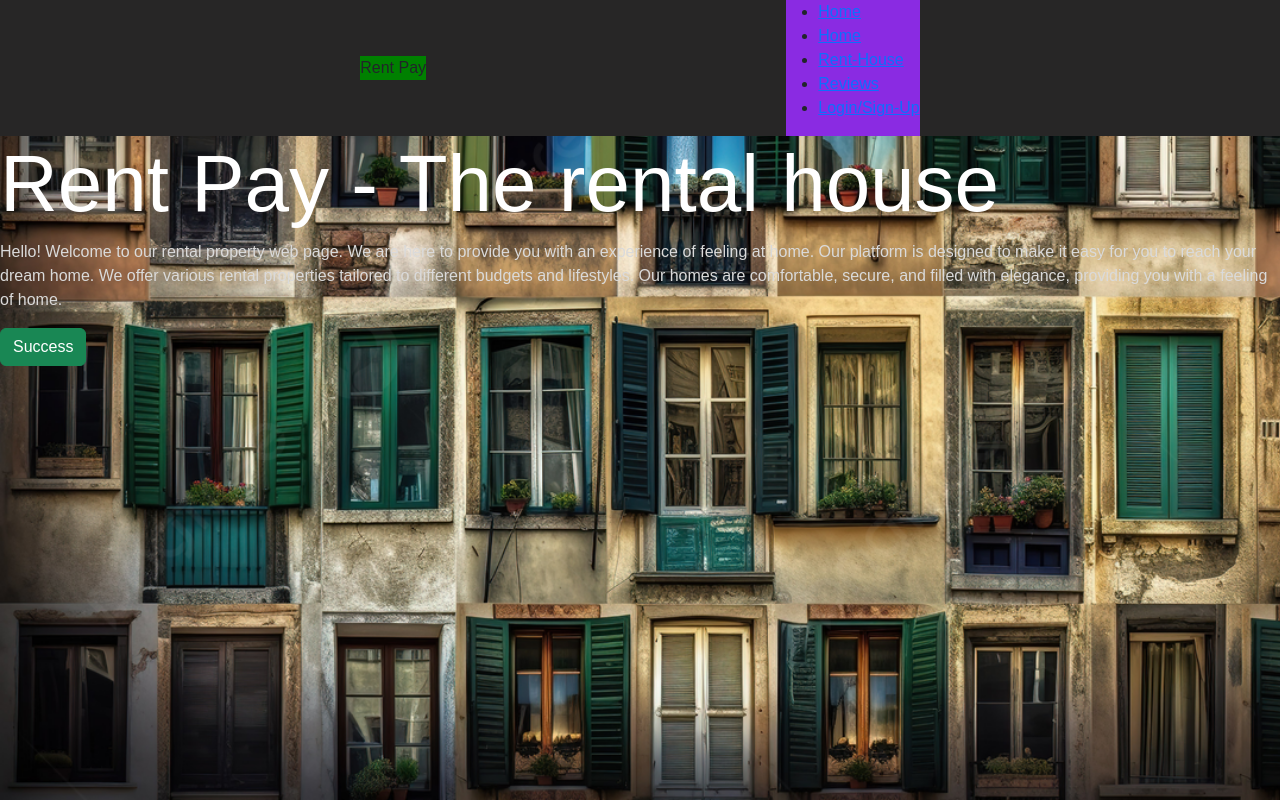
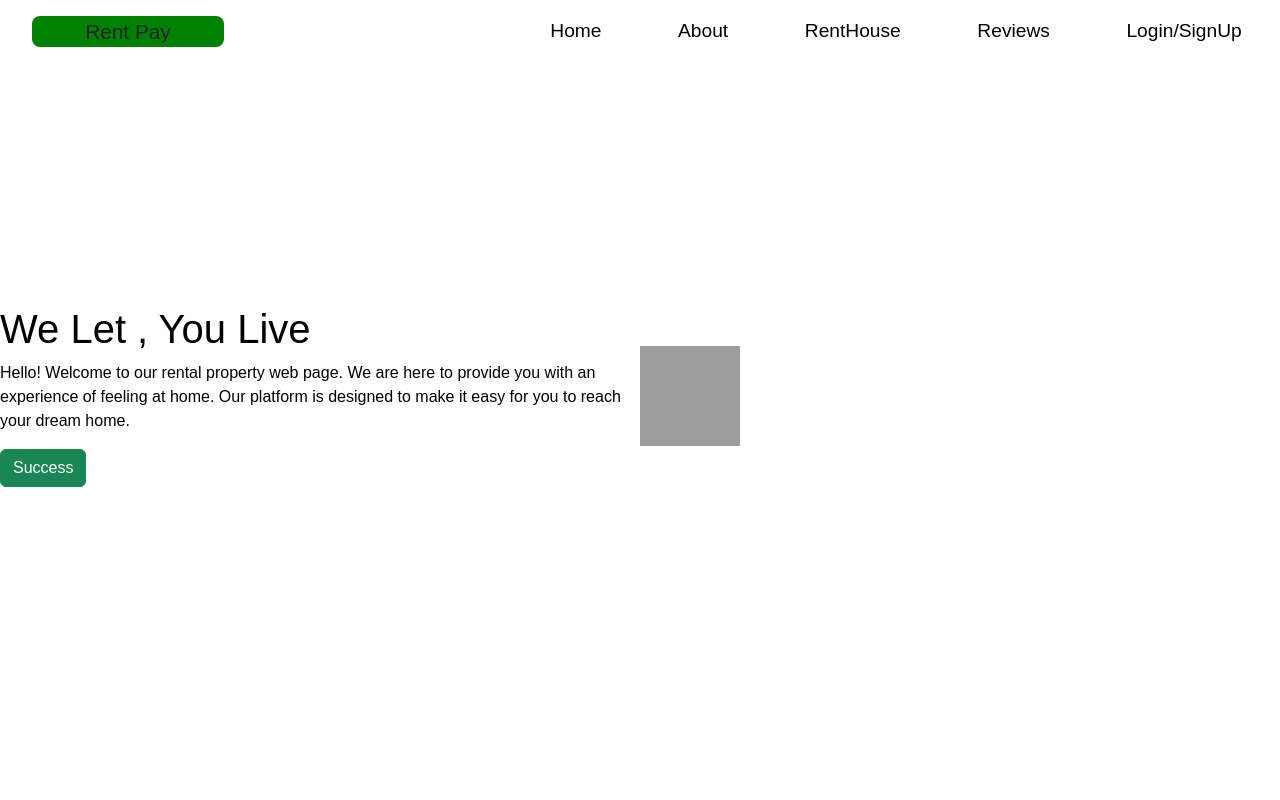
Before and after one commit to KayasSecret/Hackathon_KRKS, a PHP site: page / in a window 1280 px wide. Run offline with PHP 8.4, Linux system fonts and the light colour scheme; grey boxes are pictures that could not be loaded.

Commit message:
changed index

```diff
--- a/Hackathon/index.html
+++ b/Hackathon/index.html
@@ -24,28 +24,35 @@
 <body>
         <!--== Navigation Section ==-->
         <nav class="nav">
-        <div class="head-f1">Rent Pay</div>
+            <div class="head-f1">
+                Rent Pay
+            </div>
             <div class="head-f2">
-            <ul>
+                <ul class="nav_btn">
                     <li><a href="#Home">Home</a></li>
-                <li><a href="#About">Home</a></li>
-                <li><a href="#Rent-House">Rent-House</a></li>
+                    <li><a href="#About">About</a></li>
+                    <li><a href="#Rent-House">RentHouse</a></li>
                     <li><a href="#Reviews">Reviews</a></li>
-                <li><a href="#Login/Sign-Up">Login/Sign-Up</a></li>
+                    <li><a href="#Login/Sign-Up">Login/SignUp</a></li>
                 </ul>
             </div>
         </nav>
 
         <!--== Home Section ==-->
         <header class="header">
-        <div>
+            <div class="tagline">
                 <div class="heading">
-                <h1>Rent Pay - The rental house</h1>
+                    <!-- <h1>Rent Pay - The rental house</h1> -->
+                    <h1>We Let , You Live</h1>
                 </div>
                 <div class="discription">
-                <p>Hello! Welcome to our rental property web page. We are here to provide you with an experience of feeling at home. Our platform is designed to make it easy for you to reach your dream home. We offer various rental properties tailored to different budgets and lifestyles. Our homes are comfortable, secure, and filled with elegance, providing you with a feeling of home.</p>
+                    <p>Hello! Welcome to our rental property web page. We are here to provide you with an experience of feeling at home. Our platform is designed to make it easy for you to reach your dream home.</p>
+                     <!-- We offer various rental properties tailored to different budgets and lifestyles. Our homes are comfortable, secure, and filled with elegance, providing you with a feeling of home. -->
                 </div>
                 <div class="learn"><button type="button" class="btn btn-success">Success</button></div>
+            </div>
+            <div class="head_img">
+                <!-- <img src="side_img.jpeg"> -->
             </div>
         </header>
     <!--== About Section ==-->
--- a/Hackathon/style.css
+++ b/Hackathon/style.css
@@ -10,31 +10,71 @@
   }
 
 body {
+    /* background-color: white; */
+    /* background-image: url(bg-img-2.jpg);
+    background-size: cover;
+    height: 100vh; */
+}
+.nav{
+    height: 4vh;
+    display: flex;
+    /* background-color: rgb(39, 38, 38); */
     background-color: white;
-    background-image: url(bg-img-2.jpg);
-    background-size: cover;
-    height: 100vh;
+    justify-content: space-between;
+    align-items: center
+}
+.head-f1 {
+    margin-top: 1rem;
+    margin-left: 2rem;
+    background-color: green;
+    width: 15%;
+    text-align: center;
+    border-radius: 0.5rem;
+    font-size: 1.3rem;
+}
+.head-f2 {
+    margin-top: 1rem;
+    /* background-color: rgb(216, 195, 236); */
+    width: 60%;
+    font-size: 1.2rem;
+}
+ul{
+    margin: 0;
+    padding: 0;
+    display: flex;
+    justify-content: space-around;
+    align-items: center;
+    list-style: none;
+
+}
+ul li a{
+    text-decoration: none;
+    /* padding: 0.5rem; */
+    color: black;
 }
 
-.head-f1 {
-    background-color: green;
+/* header */
+.header{
+    height: 91vh;
+    /* margin-top: 2rem; */
+    display: flex;
+    justify-content: flex-start;
+    align-items: center;
+    /* background-size: cover; */
 }
-
-.head-f2 {
-    background-color: blueviolet;
+.tagline{
+    width:50% ;
 }
-
-.nav {
-    background-color: rgb(39, 38, 38);
-    justify-content: space-evenly;
-    align-items: center;
+.head_img{
+    height: 100px;
+    width: 100px;
+    background-image: url("bcg_img.avif");
 }
-
 h1 {
-    color: white;
-    font-size: 5rem;
+    color: black;
+    font-size: 2.5rem;
 }
 
 p {
-    color: rgb(218, 218, 218);
+    color: black
 }
```
Lines whose indentation alone changed are shown as unchanged.
